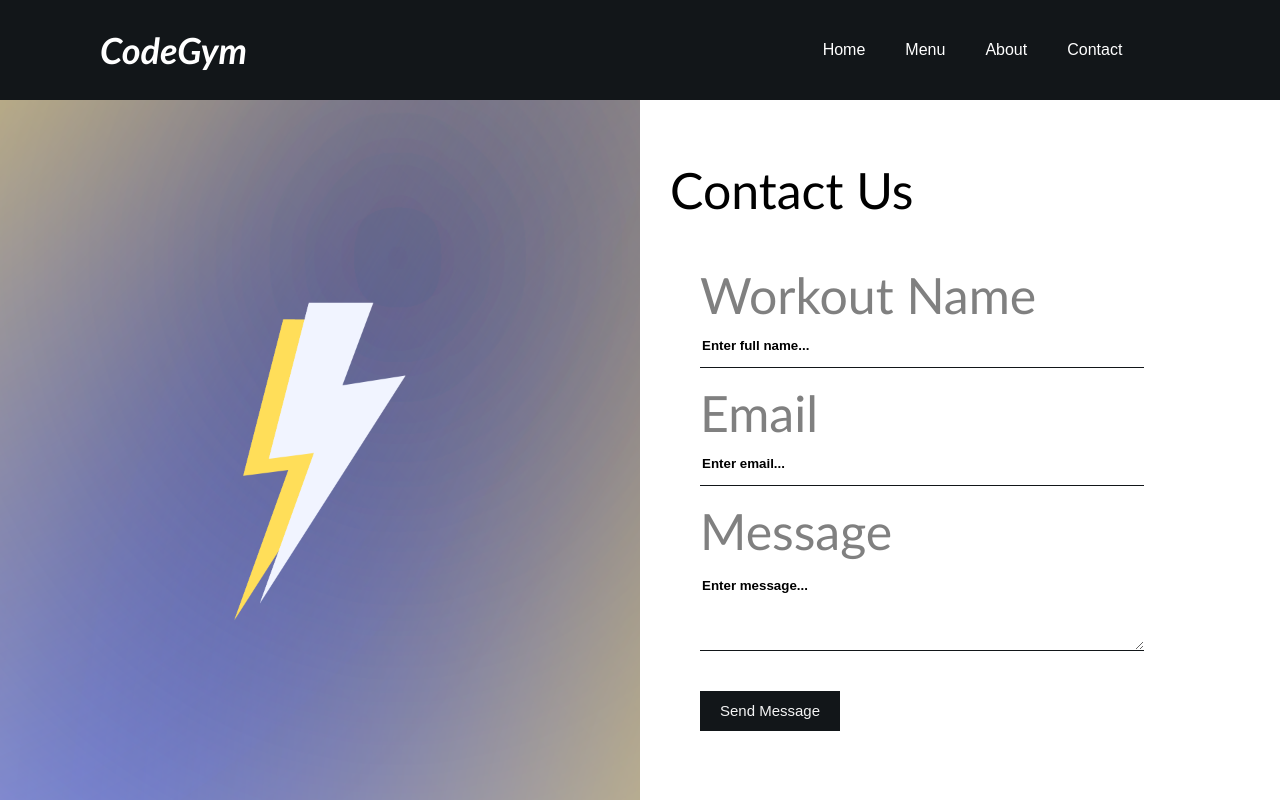
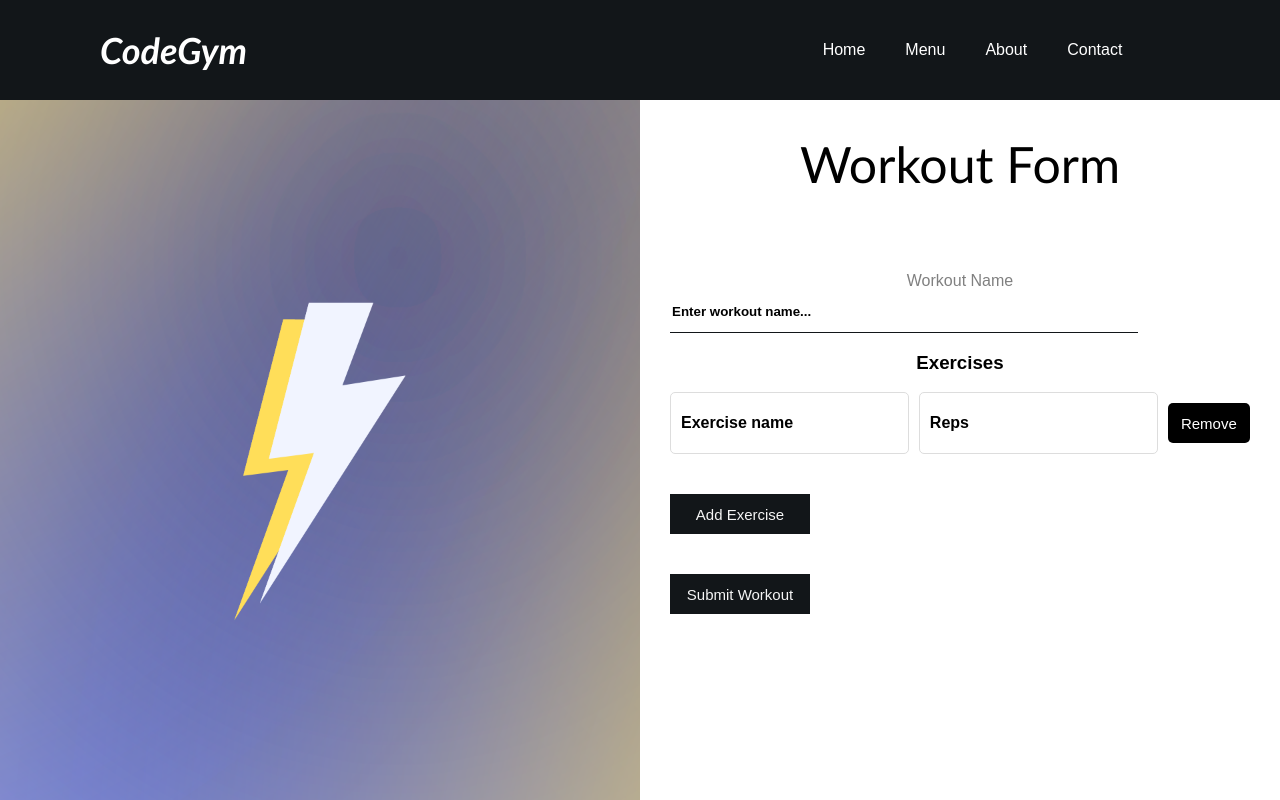
Before and after one commit to Lucia-Cai/CodeGym, a React (Create React App) app in the folder CodeGym/frontend/: page /addworkout in a window 1280 px wide. Shown: the top 800 px of the page. Built offline with nearby package versions, Linux system fonts and the light colour scheme.

Commit message:
adding workout plan works

```diff
--- a/CodeGym/frontend/src/pages/AddWorkout.js
+++ b/CodeGym/frontend/src/pages/AddWorkout.js
@@ -1,4 +1,4 @@
-import React from 'react';
+/*import React from 'react';
 import ContactLeft from '../assets/about.png';
 import '../styles/Contact.css';
 
@@ -30,4 +30,87 @@ function Contact() {
   )
 }
 
-export default Contact
+export default Contact*/
+import React, { useState } from 'react';
+import ContactLeft from '../assets/about.png';
+import '../styles/AddWorkout.css';
+
+function AddWorkout() {
+  const [workoutName, setWorkoutName] = useState('');
+  const [exercises, setExercises] = useState([{ name: '', reps: '' }]);
+
+  const handleWorkoutNameChange = (e) => {
+    setWorkoutName(e.target.value);
+  };
+
+  const handleExerciseChange = (index, e) => {
+    const newExercises = [...exercises];
+    newExercises[index][e.target.name] = e.target.value;
+    setExercises(newExercises);
+  };
+
+  const handleAddExercise = () => {
+    setExercises([...exercises, { name: '', reps: '' }]);
+  };
+
+  const handleRemoveExercise = (index) => {
+    const newExercises = exercises.filter((_, i) => i !== index);
+    setExercises(newExercises);
+  };
+
+  const handleSubmit = (e) => {
+    e.preventDefault();
+    // Handle form submission (e.g., sending the workout data to an API or storing it)
+    console.log({ workoutName, exercises });
+  };
+
+  return (
+    <div className="addWorkout">
+      <div className="leftSide" style={{ backgroundImage: `url(${ContactLeft})` }}></div>
+      <div className="rightSide">
+        <h1>Workout Form</h1>
+        <form id="contact-form" method="POST" onSubmit={handleSubmit}>
+          <label htmlFor="workout-name">Workout Name</label>
+          <input
+            name="workout-name"
+            placeholder="Enter workout name..."
+            type="text"
+            value={workoutName}
+            onChange={handleWorkoutNameChange}
+            required
+          />
+
+          <h3>Exercises</h3>
+          {exercises.map((exercise, index) => (
+            <div key={index} className="exercise-row">
+              <input
+                name="name"
+                placeholder="Exercise name"
+                type="text"
+                value={exercise.name}
+                onChange={(e) => handleExerciseChange(index, e)}
+                required
+              />
+              <input
+                name="reps"
+                placeholder="Reps"
+                type="text"
+                value={exercise.reps}
+                onChange={(e) => handleExerciseChange(index, e)}
+                required
+              />
+              <button className="remove-button" type="button" onClick={() => handleRemoveExercise(index)}>
+                Remove
+              </button>
+            </div>
+          ))}
+
+          <button type="button" onClick={handleAddExercise}>Add Exercise</button>
+          <button type="submit">Submit Workout</button>
+        </form>
+      </div>
+    </div>
+  );
+}
+
+export default AddWorkout;
--- a/CodeGym/frontend/src/styles/AddWorkout.css
+++ b/CodeGym/frontend/src/styles/AddWorkout.css
@@ -1,5 +1,5 @@
 /* Add Workout Page Styles */
-.add-workout-form {
+/*.add-workout-form {
     padding: 20px;
     margin: 20px auto;
     max-width: 500px;
@@ -68,10 +68,10 @@
     justify-content: space-between;
     align-items: center;
     margin-top: 20px;
-  }
+  }*/
 
   /* Optional: Add some basic page styling for the container */
-  .add-workout-page {
+  /*.add-workout-page {
     background-color: #fafafa;
     padding: 30px;
     min-height: 100vh;
@@ -85,4 +85,131 @@
     font-weight: bold;
     color: #333;
     margin-bottom: 20px;
-  }
+  }*/
+
+ /* General Layout */
+ .addWorkout {
+  width: 100%;
+  height: 90vh;
+  display: flex;
+}
+
+.addWorkout .leftSide {
+  height: 100%;
+  flex: 50%;
+  background-position: center;
+  background-repeat: no-repeat;
+  background-size: cover;
+}
+
+.addWorkout .rightSide {
+  height: 100%;
+  flex: 50%;
+  display: flex;
+  flex-direction: column;
+  text-align: center;
+  overflow-y: scroll;
+}
+
+.addWorkout .rightSide h1 {
+  font-family: "Trebuchet MS", "Lucida Sans Unicode", "Lucida Grande",
+    "Lucida Sans", Arial, sans-serif;
+  font-weight: 10;
+  font-size: 50px;
+  margin-left: 0;
+  justify-content : center;
+  align-items: center;
+}
+
+form {
+  display: flex;
+  flex-direction: column;
+  width: auto;
+  height: auto;
+  padding: 30px;
+}
+
+form input {
+  height: 40px;
+  width: 80%;
+  border: none;
+  border-bottom: 1px solid #121619;
+  color: black;
+}
+
+form textarea {
+  margin-top: 15px;
+  height: 70px;
+  width: 80%;
+  border: none;
+  border-bottom: 1px solid #121619;
+  color: black;
+}
+input::placeholder,
+textarea::placeholder {
+  font-weight: bold;
+  color: black;
+  font-family: Arial, Helvetica, sans-serif;
+}
+form input:focus,
+textarea:focus {
+  outline: none;
+}
+
+form label {
+  margin-top: 15px;
+  color: grey;
+}
+
+form button {
+  width: 140px;
+  height: 40px;
+  border: none;
+  background-color: #121619;
+  color: whitesmoke;
+  font-size: 15px;
+  cursor: pointer;
+}
+
+.exercise-row {
+  display: flex;
+  justify-content: space-between; /* Space out the fields */
+  gap: 10px; /* Optional: controls spacing between fields */
+  width: 100%; /* Ensures the row takes the full width of the form */
+  align-items: center;
+}
+
+.exercise-row input {
+  width: 48%; /* Adjust width for exercise name and reps */
+  padding: 10px;
+  font-size: 16px;
+  border-radius: 5px;
+  border: 1px solid #ddd;
+}
+
+.exercise-row button {
+  align-self: center;
+  background-color: black;
+  color: white;
+  padding: 5px 10px;
+  border: none;
+  border-radius: 5px;
+  cursor: pointer;
+  height: 40px;
+  width: 100px;
+}
+
+.exercise-row button:hover {
+  background-color: black;
+}
+
+.remove-button {
+  margin-top: 0 !important;
+  width: 140px;
+  height: 40px;
+  border: none;
+  background-color: #121619;
+  color: whitesmoke;
+  font-size: 15px;
+  cursor: pointer;
+}
```
Also changed, not shown: 1 other file (tests, documents, lock files or other folders).
